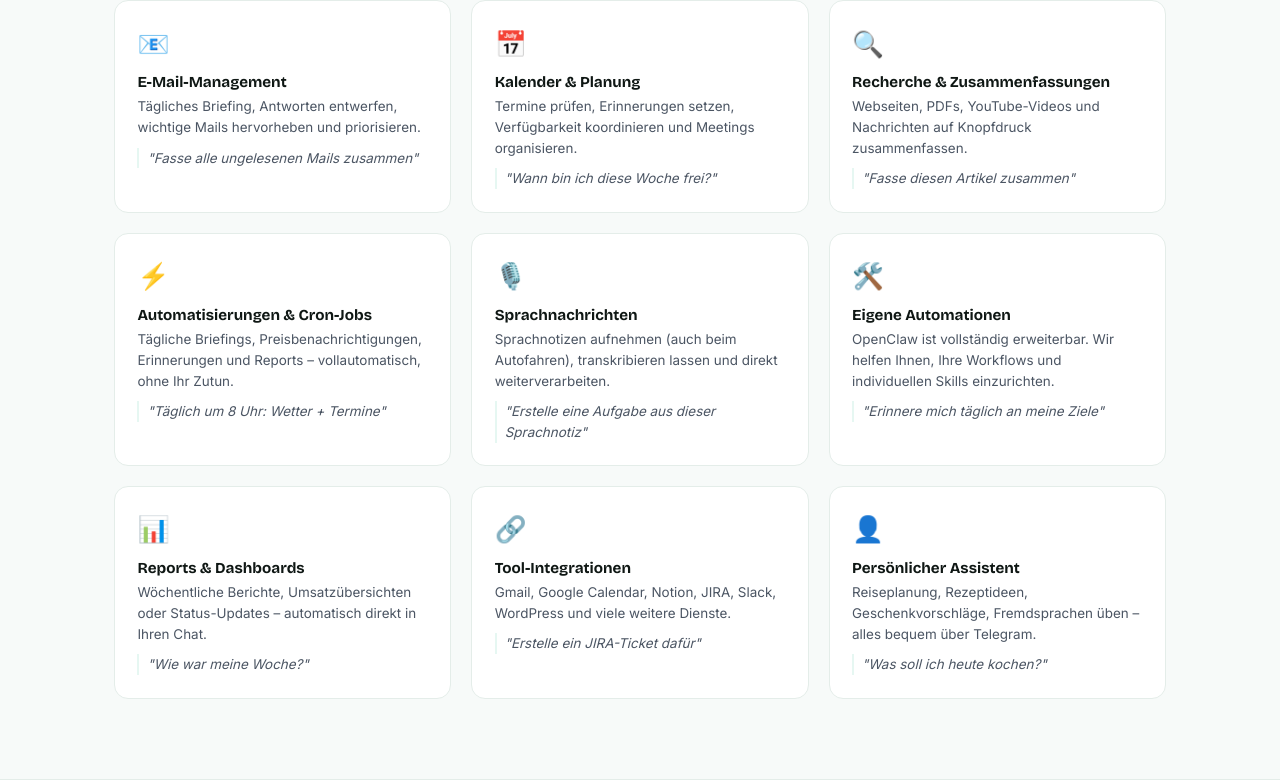
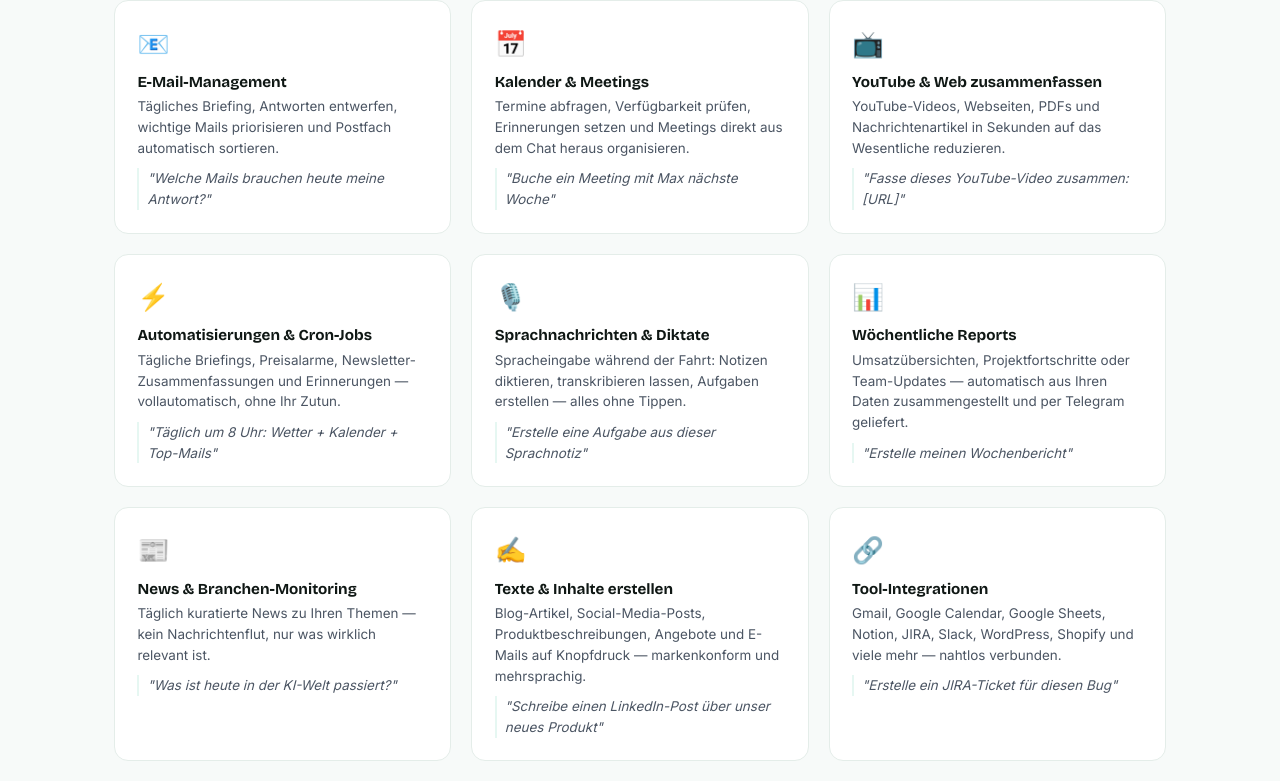
Before and after one commit to riccardogosteli-wq/openclaw-hosting, a Next.js app: page / in a window 1280 px wide. Shown: the part 2753-3534 px from the top of the page. Built offline with nearby package versions, Linux system fonts and the light colour scheme.

Commit message:
Content: 12 use cases with concrete examples, fix EN prices, FAQ polish, remove 'formerly Clawdbot'

```diff
--- a/app/page.tsx
+++ b/app/page.tsx
@@ -58,15 +58,18 @@ const de = {
   ucLabel: 'Was Ihr Assistent kann', ucH2: 'Ein Assistent. Unzählige Aufgaben.',
   ucSub: 'OpenClaw verbindet sich mit Ihren Tools und arbeitet proaktiv — nicht nur dann, wenn Sie etwas fragen.',
   ucs: [
-    { icon:'📧', t:'E-Mail-Management', d:'Tägliches Briefing, Antworten entwerfen, wichtige Mails hervorheben und priorisieren.', ex:'"Fasse alle ungelesenen Mails zusammen"' },
-    { icon:'📅', t:'Kalender & Planung', d:'Termine prüfen, Erinnerungen setzen, Verfügbarkeit koordinieren und Meetings organisieren.', ex:'"Wann bin ich diese Woche frei?"' },
-    { icon:'🔍', t:'Recherche & Zusammenfassungen', d:'Webseiten, PDFs, YouTube-Videos und Nachrichten auf Knopfdruck zusammenfassen.', ex:'"Fasse diesen Artikel zusammen"' },
-    { icon:'⚡', t:'Automatisierungen & Cron-Jobs', d:'Tägliche Briefings, Preisbenachrichtigungen, Erinnerungen und Reports – vollautomatisch, ohne Ihr Zutun.', ex:'"Täglich um 8 Uhr: Wetter + Termine"' },
-    { icon:'🎙️', t:'Sprachnachrichten', d:'Sprachnotizen aufnehmen (auch beim Autofahren), transkribieren lassen und direkt weiterverarbeiten.', ex:'"Erstelle eine Aufgabe aus dieser Sprachnotiz"' },
-    { icon:'🛠️', t:'Eigene Automationen', d:'OpenClaw ist vollständig erweiterbar. Wir helfen Ihnen, Ihre Workflows und individuellen Skills einzurichten.', ex:'"Erinnere mich täglich an meine Ziele"' },
-    { icon:'📊', t:'Reports & Dashboards', d:'Wöchentliche Berichte, Umsatzübersichten oder Status-Updates – automatisch direkt in Ihren Chat.', ex:'"Wie war meine Woche?"' },
-    { icon:'🔗', t:'Tool-Integrationen', d:'Gmail, Google Calendar, Notion, JIRA, Slack, WordPress und viele weitere Dienste.', ex:'"Erstelle ein JIRA-Ticket dafür"' },
-    { icon:'👤', t:'Persönlicher Assistent', d:'Reiseplanung, Rezeptideen, Geschenkvorschläge, Fremdsprachen üben – alles bequem über Telegram.', ex:'"Was soll ich heute kochen?"' },
+    { icon:'📧', t:'E-Mail-Management', d:'Tägliches Briefing, Antworten entwerfen, wichtige Mails priorisieren und Postfach automatisch sortieren.', ex:'"Welche Mails brauchen heute meine Antwort?"' },
+    { icon:'📅', t:'Kalender & Meetings', d:'Termine abfragen, Verfügbarkeit prüfen, Erinnerungen setzen und Meetings direkt aus dem Chat heraus organisieren.', ex:'"Buche ein Meeting mit Max nächste Woche"' },
+    { icon:'📺', t:'YouTube & Web zusammenfassen', d:'YouTube-Videos, Webseiten, PDFs und Nachrichtenartikel in Sekunden auf das Wesentliche reduzieren.', ex:'"Fasse dieses YouTube-Video zusammen: [URL]"' },
+    { icon:'⚡', t:'Automatisierungen & Cron-Jobs', d:'Tägliche Briefings, Preisalarme, Newsletter-Zusammenfassungen und Erinnerungen — vollautomatisch, ohne Ihr Zutun.', ex:'"Täglich um 8 Uhr: Wetter + Kalender + Top-Mails"' },
+    { icon:'🎙️', t:'Sprachnachrichten & Diktate', d:'Spracheingabe während der Fahrt: Notizen diktieren, transkribieren lassen, Aufgaben erstellen — alles ohne Tippen.', ex:'"Erstelle eine Aufgabe aus dieser Sprachnotiz"' },
+    { icon:'📊', t:'Wöchentliche Reports', d:'Umsatzübersichten, Projektfortschritte oder Team-Updates — automatisch aus Ihren Daten zusammengestellt und per Telegram geliefert.', ex:'"Erstelle meinen Wochenbericht"' },
+    { icon:'📰', t:'News & Branchen-Monitoring', d:'Täglich kuratierte News zu Ihren Themen — kein Nachrichtenflut, nur was wirklich relevant ist.', ex:'"Was ist heute in der KI-Welt passiert?"' },
+    { icon:'✍️', t:'Texte & Inhalte erstellen', d:'Blog-Artikel, Social-Media-Posts, Produktbeschreibungen, Angebote und E-Mails auf Knopfdruck — markenkonform und mehrsprachig.', ex:'"Schreibe einen LinkedIn-Post über unser neues Produkt"' },
+    { icon:'🔗', t:'Tool-Integrationen', d:'Gmail, Google Calendar, Google Sheets, Notion, JIRA, Slack, WordPress, Shopify und viele mehr — nahtlos verbunden.', ex:'"Erstelle ein JIRA-Ticket für diesen Bug"' },
+    { icon:'📈', t:'Finanz- & Markt-Monitoring', d:'Portfolio-Überblick, Währungskurse, Aktienalarme und wöchentliche Finanz-Briefings — alles in Telegram.', ex:'"Wie steht mein Portfolio heute?"' },
+    { icon:'🌍', t:'Sprachen & Übersetzungen', d:'Texte übersetzen, Fremdsprachen üben mit täglichen Vokabel-Briefings, Sprachnotizen auf Deutsch erhalten.', ex:'"Übersetze diese E-Mail auf Englisch und Französisch"' },
+    { icon:'👤', t:'Persönlicher Alltags-Assistent', d:'Reiseplanung, Restaurantsuche, Rezeptideen, Einkaufslisten, Arzttermine koordinieren — alles bequem per Telegram.', ex:'"Plane mein Wochenende in Zürich"' },
   ],
 
   secLabel: 'Sicherheit', secH2: 'Ihre Daten sind sicher. Wirklich.',
@@ -143,8 +146,8 @@ const de = {
     ['Was ist ein API-Schlüssel?', 'Ihr Assistent benötigt Zugang zu einem KI-Modell (Claude, GPT-4 oder Gemini). Diesen Schlüssel erstellen Sie kostenlos auf der Website des jeweiligen Anbieters. Die Nutzungskosten (~CHF 5–20/Mt.) werden direkt dort abgerechnet.'],
     ['Wo werden meine Daten gespeichert?', 'Ihr Server läuft in der Schweiz — vollständig DSGVO- und nDSG-konform. Ihren API-Schlüssel speichern wir nie; er wird direkt auf Ihren Server übertragen und verbleibt dort.'],
     ['Welchen KI-Anbieter kann ich nutzen?', 'OpenClaw unterstützt Claude (Anthropic), GPT-4 (OpenAI) und Gemini (Google). Wir empfehlen Claude Haiku für budgetfreundliche Nutzung (~CHF 5/Mt.) oder Claude Sonnet für maximale Qualität (~CHF 15–20/Mt.).'],
-    ['Kann ich jederzeit kündigen?', 'Ja, beim Monatsabo ohne Mindestlaufzeit. Beim Jahresabo läuft der bereits bezahlte Zeitraum bis zum Ende aus. Keine versteckten Gebühren, keine Überraschungen.'],
-    ['Was ist OpenClaw?', 'OpenClaw ist die beliebteste Open-Source-KI-Assistenten-Plattform mit über 200\'000 GitHub-Stars. Sie läuft auf Ihrem eigenen Server und verbindet sich mit Telegram, Discord oder WhatsApp.'],
+    ['Kann ich jederzeit kündigen?', 'Ja, beim Monatsabo ohne Mindestlaufzeit. Beim Jahresabo läuft der bezahlte Zeitraum bis zum Ende aus. Kein Abo verlängert sich ohne Ihre Zustimmung. Keine versteckten Gebühren.'],
+    ['Was ist OpenClaw?', 'OpenClaw ist die beliebteste Open-Source-KI-Assistenten-Plattform mit über 200\'000 GitHub-Stars. Sie ist vollständig erweiterbar, läuft auf Ihrem eigenen Server und verbindet sich mit Telegram, Discord und WhatsApp.'],
     ['Was passiert bei OpenClaw-Updates?', 'Wir testen neue Versionen zuerst und spielen Updates automatisch ein — ohne Unterbruch. Sie müssen nichts tun.'],
     ['Bieten Sie Support auf Deutsch?', 'Ja — auf Deutsch und Englisch. Kein automatisierter Chatbot, sondern echte Menschen, die OpenClaw selbst täglich nutzen.'],
   ],
@@ -183,14 +186,14 @@ const en: typeof de = {
   ],
 
   costLabel: '💡 Full cost transparency — because we hide nothing',
-  costUs: 'Hosting with us: CHF 24–44/mo',
+  costUs: 'Hosting with us: CHF 19–59/mo',
   costApi: 'AI API separately at Anthropic/OpenAI: approx. CHF 5–20/mo',
-  costTotal: 'Realistic total: CHF 29–44/mo',
+  costTotal: 'Realistic total: CHF 24–79/mo',
 
   stat1n: '< 10 min', stat1l: 'until you\'re live',
   stat2n: '24/7', stat2l: 'target uptime',
   stat3n: '🇨🇭', stat3l: 'Hosted in Switzerland',
-  stat4n: 'from CHF 24', stat4l: 'per month',
+  stat4n: 'from CHF 19', stat4l: 'per month',
 
   howLabel: 'How it works', howH2: 'Live in 3 steps',
   howSub: 'No terminal. No SSH. No technical knowledge required. We handle everything.',
@@ -214,15 +217,18 @@ const en: typeof de = {
   ucLabel: 'What your assistant can do', ucH2: 'One assistant. Countless tasks.',
   ucSub: 'OpenClaw connects to your tools and works proactively — not just when you ask.',
   ucs: [
-    { icon:'📧', t:'Email management', d:'Daily briefings, draft replies, highlight and prioritize important messages.', ex:'"Summarize all unread emails"' },
-    { icon:'📅', t:'Calendar & scheduling', d:'Check availability, set reminders, coordinate meetings across calendars.', ex:'"When am I free this week?"' },
-    { icon:'🔍', t:'Research & summaries', d:'Summarize websites, PDFs, YouTube videos and news on demand.', ex:'"Summarize this article"' },
-    { icon:'⚡', t:'Automation & cron jobs', d:'Daily briefings, price alerts, reminders and reports — fully automated, without lifting a finger.', ex:'"Every morning at 8: weather + agenda"' },
-    { icon:'🎙️', t:'Voice messages', d:'Record voice notes (even while driving), get transcriptions, and process them further.', ex:'"Create a task from this voice note"' },
-    { icon:'🛠️', t:'Custom automations', d:'OpenClaw is fully extensible. We help you set up your own workflows and skills.', ex:'"Remind me of my goals every day"' },
-    { icon:'📊', t:'Reports & dashboards', d:'Weekly reports, revenue summaries, or status updates — automatically in your chat.', ex:'"How was my week?"' },
-    { icon:'🔗', t:'Tool integrations', d:'Gmail, Google Calendar, Notion, JIRA, Slack, WordPress and many more.', ex:'"Create a JIRA ticket for this"' },
-    { icon:'👤', t:'Personal assistant', d:'Travel planning, recipe suggestions, gift ideas, language practice — all via Telegram.', ex:'"What should I cook tonight?"' },
+    { icon:'📧', t:'Email management', d:'Daily briefings, draft replies, prioritize important messages and auto-sort your inbox.', ex:'"Which emails need my reply today?"' },
+    { icon:'📅', t:'Calendar & meetings', d:'Check availability, set reminders, coordinate meetings and book appointments directly from chat.', ex:'"Schedule a meeting with Max next week"' },
+    { icon:'📺', t:'YouTube & web summaries', d:'Summarize YouTube videos, websites, PDFs and news articles in seconds — just send the URL.', ex:'"Summarize this YouTube video: [URL]"' },
+    { icon:'⚡', t:'Automation & cron jobs', d:'Daily briefings, price alerts, newsletter summaries and reminders — fully automated, no action required.', ex:'"Every morning at 8: weather + calendar + top emails"' },
+    { icon:'🎙️', t:'Voice notes & dictation', d:'Dictate while driving: create notes, transcribe them, create tasks — all without typing.', ex:'"Create a task from this voice note"' },
+    { icon:'📊', t:'Weekly reports', d:'Revenue overviews, project progress or team updates — automatically compiled from your data and delivered via Telegram.', ex:'"Create my weekly report"' },
+    { icon:'📰', t:'News & industry monitoring', d:'Daily curated news on your topics — no information overload, only what\'s truly relevant.', ex:'"What happened in AI today?"' },
+    { icon:'✍️', t:'Content creation', d:'Blog posts, social media content, product descriptions, proposals and emails on demand — brand-consistent and multilingual.', ex:'"Write a LinkedIn post about our new product"' },
+    { icon:'🔗', t:'Tool integrations', d:'Gmail, Google Calendar, Sheets, Notion, JIRA, Slack, WordPress, Shopify and many more — seamlessly connected.', ex:'"Create a JIRA ticket for this bug"' },
+    { icon:'📈', t:'Finance & market monitoring', d:'Portfolio overview, exchange rates, stock alerts and weekly financial briefings — all in Telegram.', ex:'"How is my portfolio today?"' },
+    { icon:'🌍', t:'Languages & translations', d:'Translate texts, practice languages with daily vocabulary briefings, receive voice notes transcribed in your language.', ex:'"Translate this email to English and French"' },
+    { icon:'👤', t:'Personal daily assistant', d:'Travel planning, restaurant search, recipe ideas, shopping lists, appointment coordination — conveniently via Telegram.', ex:'"Plan my weekend in Zurich"' },
   ],
 
   secLabel: 'Security', secH2: 'Your data is safe. For real.',
@@ -290,7 +296,7 @@ const en: typeof de = {
     ['Privacy', 'Depends on VPS provider', 'GDPR & nDSG compliant'],
     ['Support', 'OpenClaw community (English only)', 'Personal support in German & English'],
     ['Uptime monitoring', 'Set up yourself', 'Included'],
-    ['Price', 'CHF 5–15/mo VPS + your time', 'CHF 24/mo — all inclusive'],
+    ['Price', 'CHF 5–15/mo VPS + your time', 'from CHF 19/mo — all inclusive'],
   ],
 
   fLabel: 'FAQ', fH2: 'Frequently asked questions',
@@ -299,8 +305,8 @@ const en: typeof de = {
     ['What is an API key?', 'Your assistant needs access to an AI model (Claude, GPT-4, or Gemini). You create this key for free on your provider\'s website. Usage costs (~CHF 5–20/mo) are billed directly by them.'],
     ['Where is my data stored?', 'Your server runs at Infomaniak in Geneva, Switzerland — fully GDPR and nDSG compliant. We never store your API key — it\'s transferred directly to your server.'],
     ['Which AI provider can I use?', 'OpenClaw supports Claude (Anthropic), GPT-4 (OpenAI) and Gemini (Google). We recommend Claude Haiku for budget-friendly use (~CHF 5/mo) or Claude Sonnet for maximum quality (~CHF 15–20/mo).'],
-    ['Can I cancel anytime?', 'Yes, no minimum term on monthly plans. Annual plans run until the end of the paid period. No hidden fees.'],
-    ['What is OpenClaw?', 'OpenClaw (formerly Clawdbot) is the most popular open-source AI agent platform with 200,000+ GitHub stars. It runs on your own server and connects to Telegram, Discord or WhatsApp.'],
+    ['Can I cancel anytime?', 'Yes, no minimum term on monthly plans. Annual plans run until the end of the paid period. No subscription auto-renews without your consent. No hidden fees.'],
+    ['What is OpenClaw?', 'OpenClaw is the most popular open-source AI agent platform with 200,000+ GitHub stars. It is fully extensible, runs on your own private server, and connects to Telegram, Discord and WhatsApp.'],
     ['What happens when OpenClaw updates?', 'We test new versions first and roll out updates automatically — zero downtime. You don\'t need to do anything.'],
     ['Do you offer German-language support?', 'Yes — in both German and English. No automated chatbot, just real people who use OpenClaw themselves every day.'],
   ],
```
